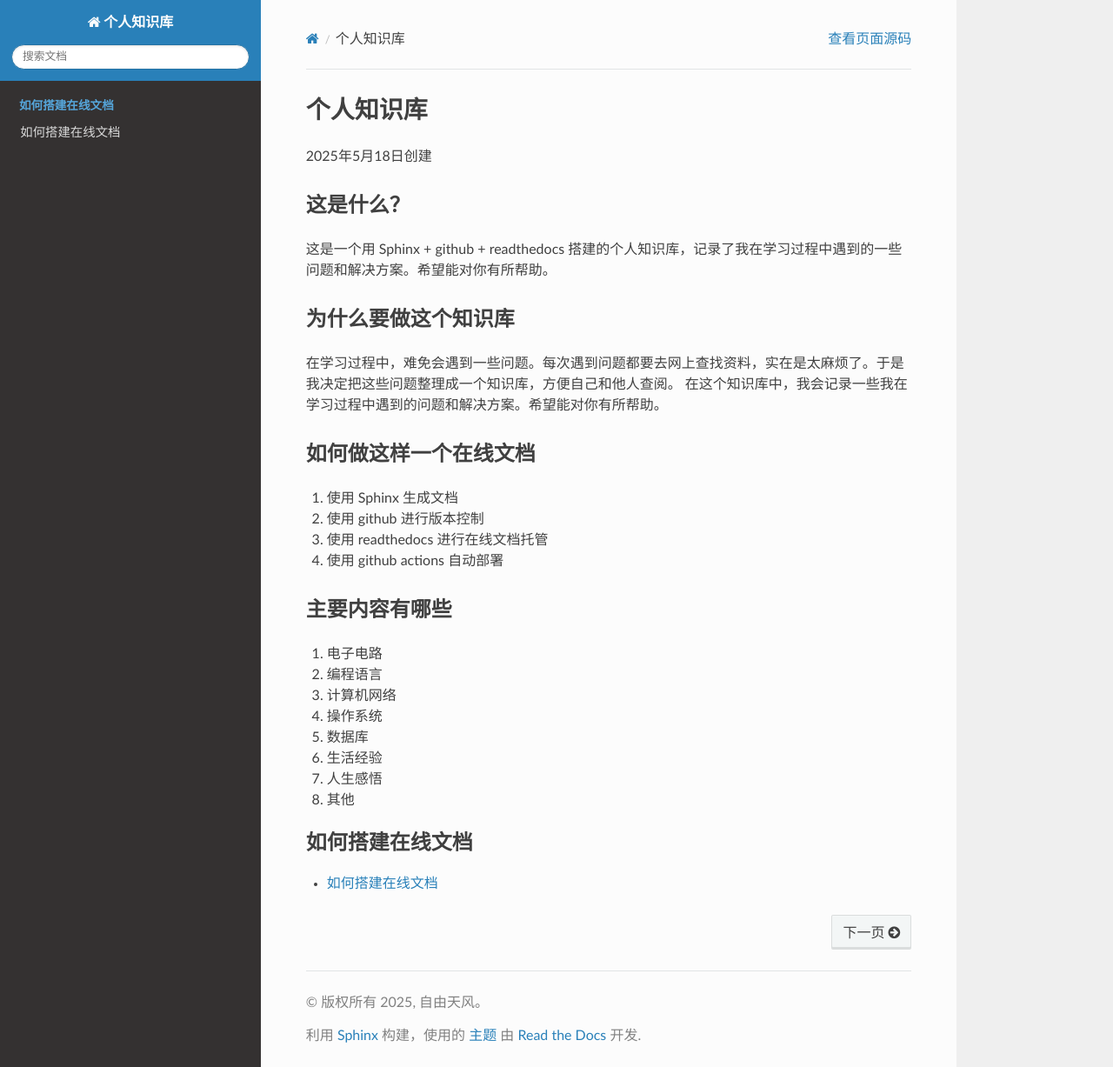
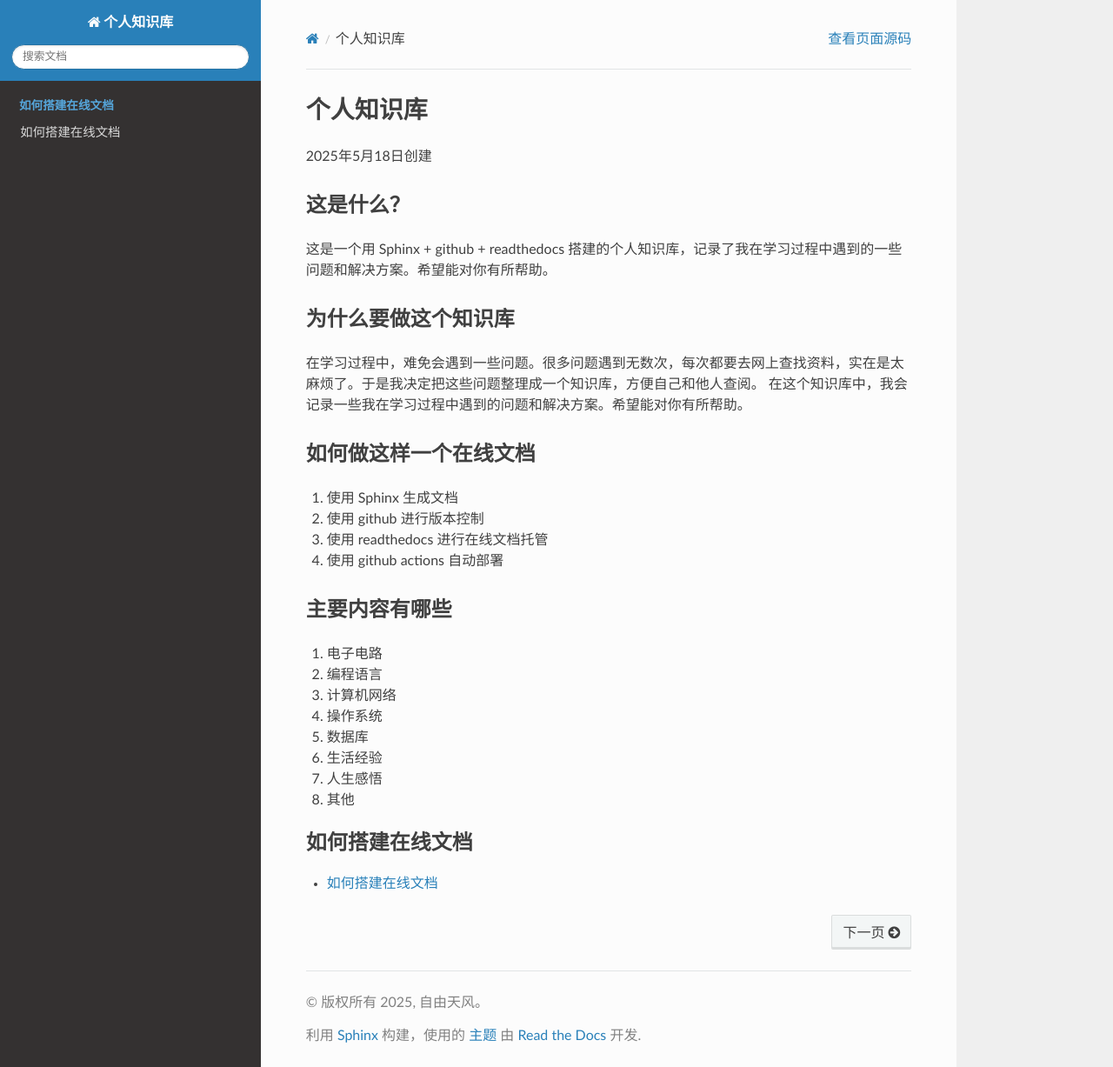
Before and after one commit to qiwanwan/online-documents, a Sphinx documentation site: the page built from source/index.rst, in a window 1280 px wide and 1227 px high. Shown: the whole window at 87% size. Built offline with Sphinx 7.4.7 and the Read the Docs theme 3.1.0, drawn with Linux system fonts in a browser that asks for light colours.

Commit message:
update sphinx

```diff
--- a/source/index.rst
+++ b/source/index.rst
@@ -16,7 +16,7 @@
 为什么要做这个知识库
 ----------------------------
 
-在学习过程中，难免会遇到一些问题。每次遇到问题都要去网上查找资料，实在是太麻烦了。于是我决定把这些问题整理成一个知识库，方便自己和他人查阅。
+在学习过程中，难免会遇到一些问题。很多问题遇到无数次，每次都要去网上查找资料，实在是太麻烦了。于是我决定把这些问题整理成一个知识库，方便自己和他人查阅。
 在这个知识库中，我会记录一些我在学习过程中遇到的问题和解决方案。希望能对你有所帮助。
 
 如何做这样一个在线文档
```
